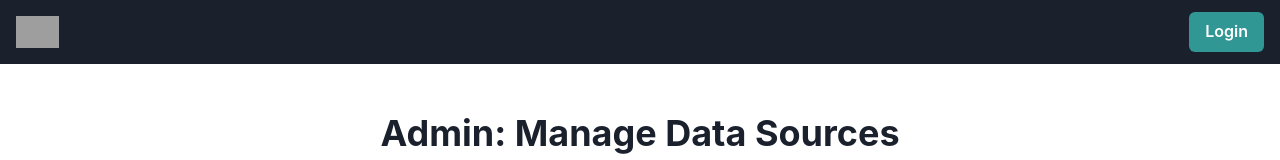
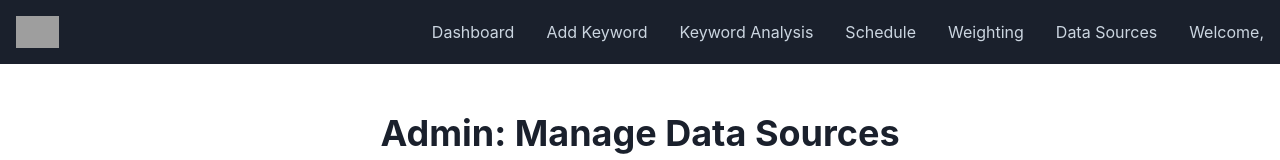
Before and after one commit to bb-after/status-score, a Next.js app: page /admin/data-sources in a window 1280 px wide. Shown: the top 160 px of the page. Built offline with nearby package versions, Linux system fonts and the light colour scheme; no server answers; the database is empty; grey boxes are pictures that could not be loaded.

Commit message:
Fixed optional email

```diff
--- a/src/components/Layout.tsx
+++ b/src/components/Layout.tsx
@@ -17,7 +17,10 @@ import axios from "axios";
 
 export default function Layout({ children }: { children: React.ReactNode }) {
   const { isOpen, onOpen, onClose } = useDisclosure();
-  const [user, setUser] = useState(null);
+  const [user, setUser] = useState<{ email?: string } | null>({
+    email: "",
+  });
+
   const [isLoading, setIsLoading] = useState(true);
 
   useEffect(() => {
```
